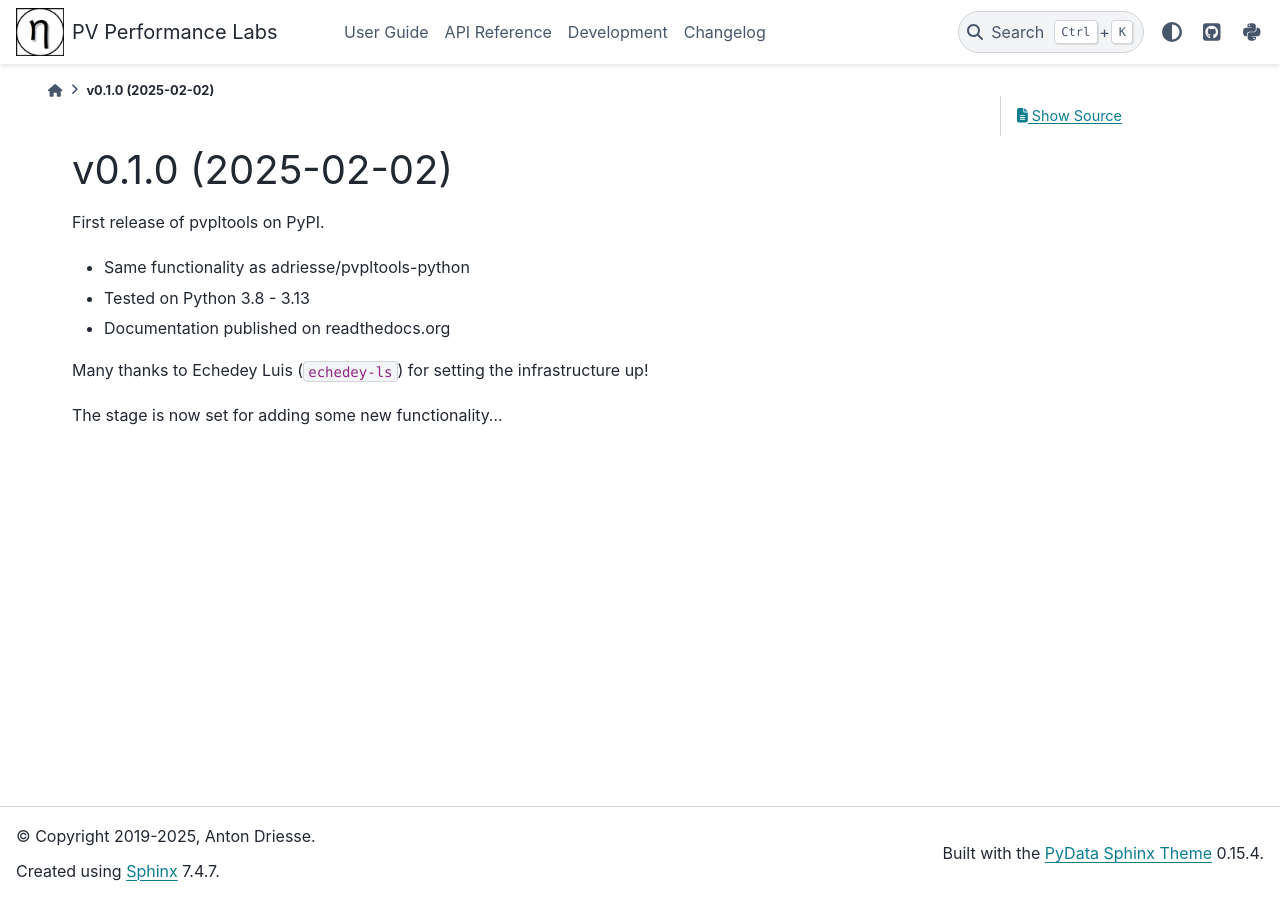
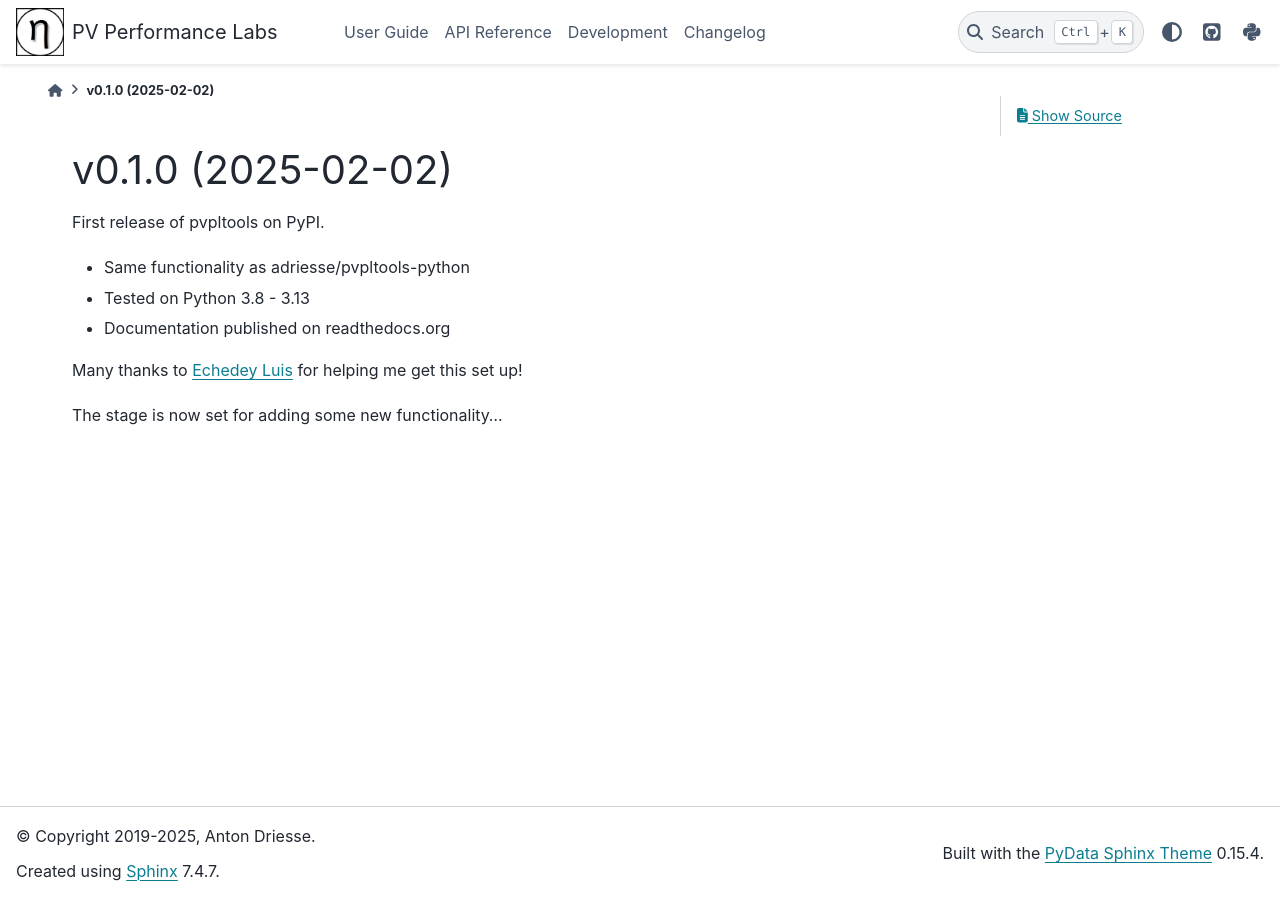
Before and after one commit to pvplabs/pvpltools, a Sphinx documentation site: the page built from docs/whatsnews/0.1.0.rst, in a window 1280 px wide. Built offline with Sphinx 7.4.7 and the PyData theme 0.15.4, drawn with Linux system fonts in a browser that asks for light colours; pages that are not in the unit, such as notebooks, are missing from menus; the version number could not be read and is left out; cross-references to code outside the pages are shown as plain code.

Commit message:
Fix link

```diff
--- a/docs/whatsnews/0.1.0.rst
+++ b/docs/whatsnews/0.1.0.rst
@@ -7,6 +7,8 @@ First release of pvpltools on PyPI.
 * Tested on Python 3.8 - 3.13
 * Documentation published on readthedocs.org
 
-Many thanks to Echedey Luis (:ghuser:`echedey-ls`) for setting the infrastructure up!
+Many thanks to
+`Echedey Luis <https://github.com/echedey-ls>`_
+for helping me get this set up!
 
 The stage is now set for adding some new functionality...
```
